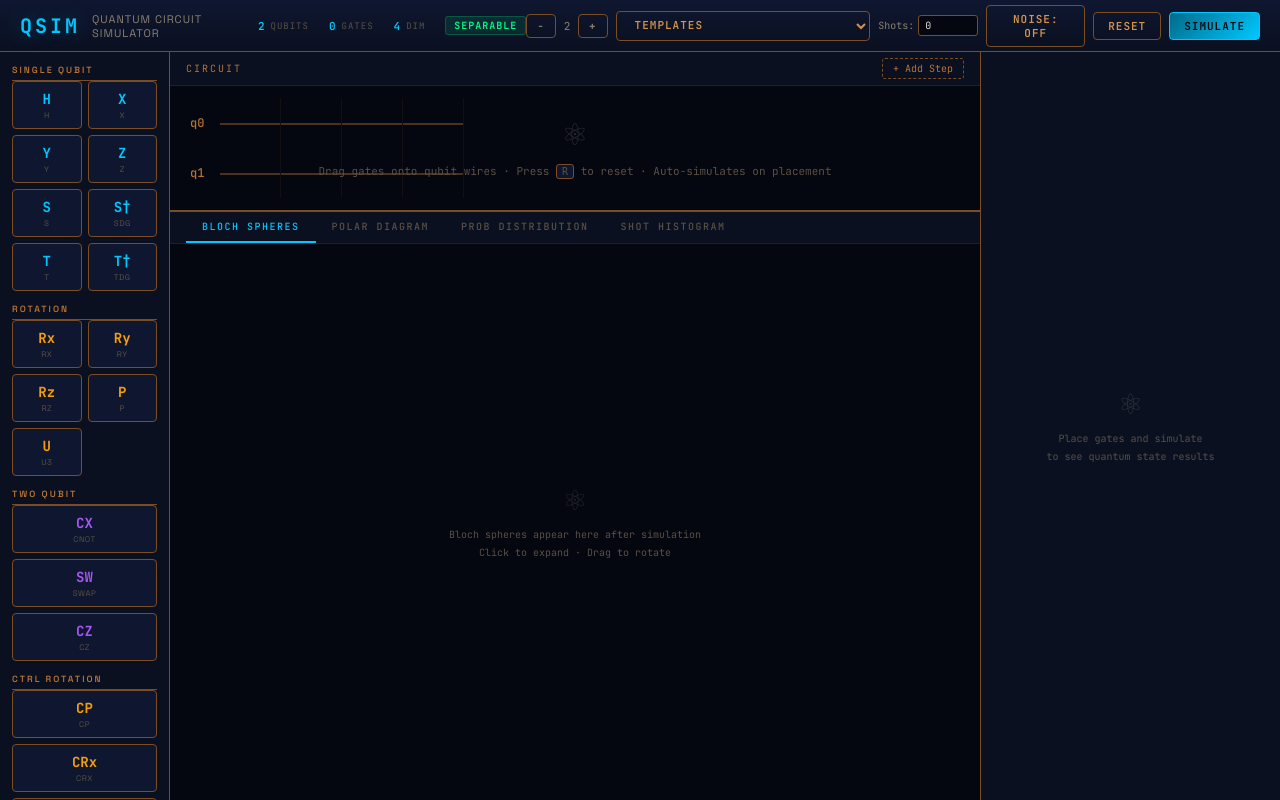
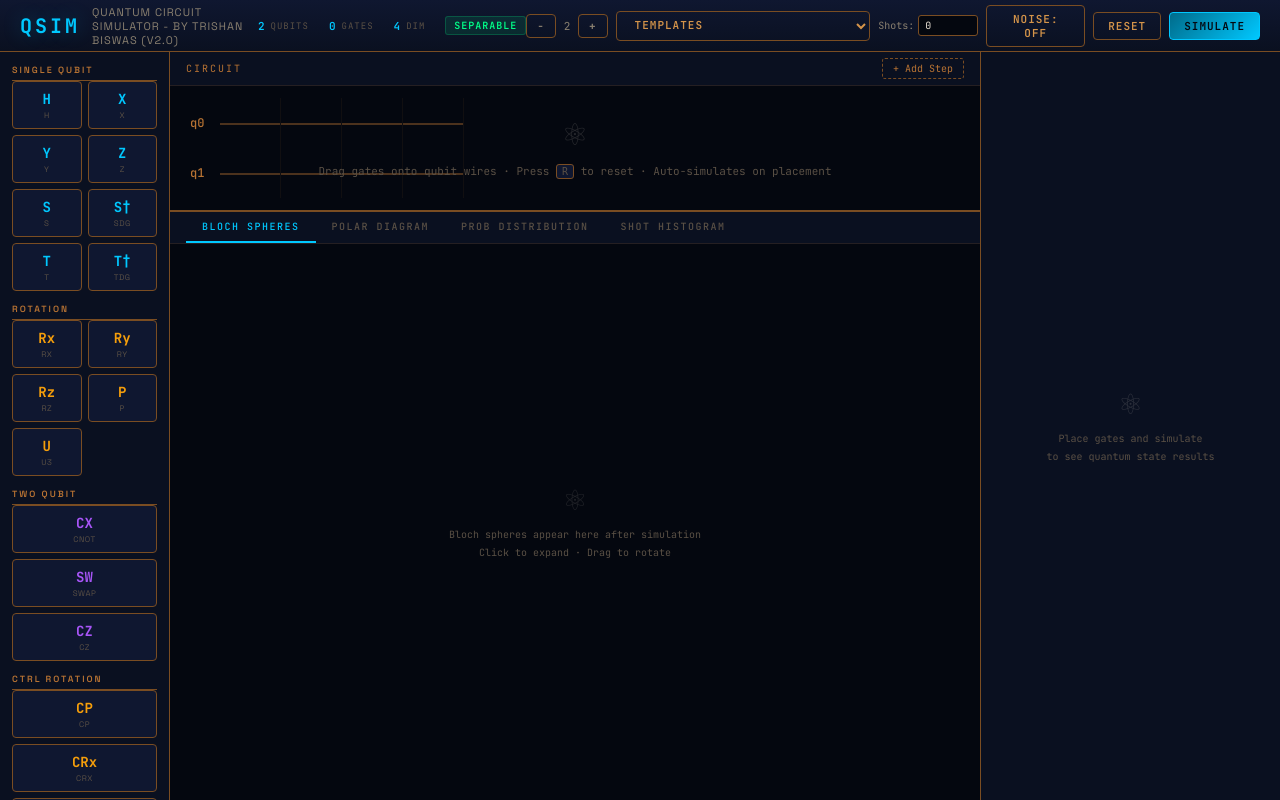
Before and after one commit to elegantmonark/quantum_circuit_sim, a FastAPI app: page / in a window 1280 px wide. Run offline with FastAPI, Linux system fonts and the light colour scheme.

Commit message:
Add my name and version to header

```diff
--- a/templates/index.html
+++ b/templates/index.html
@@ -12,7 +12,7 @@
 <header class="header">
     <div class="header-brand">
         <span class="logo">QSIM</span>
-        <span class="tagline">Quantum Circuit Simulator</span>
+        <span class="tagline">Quantum Circuit Simulator - by Trishan Biswas (v2.0)</span>
     </div>
     <div class="header-stats">
         <div class="stat"><span class="stat-value" id="stat-qubits">2</span><span class="stat-label">Qubits</span></div>
```
